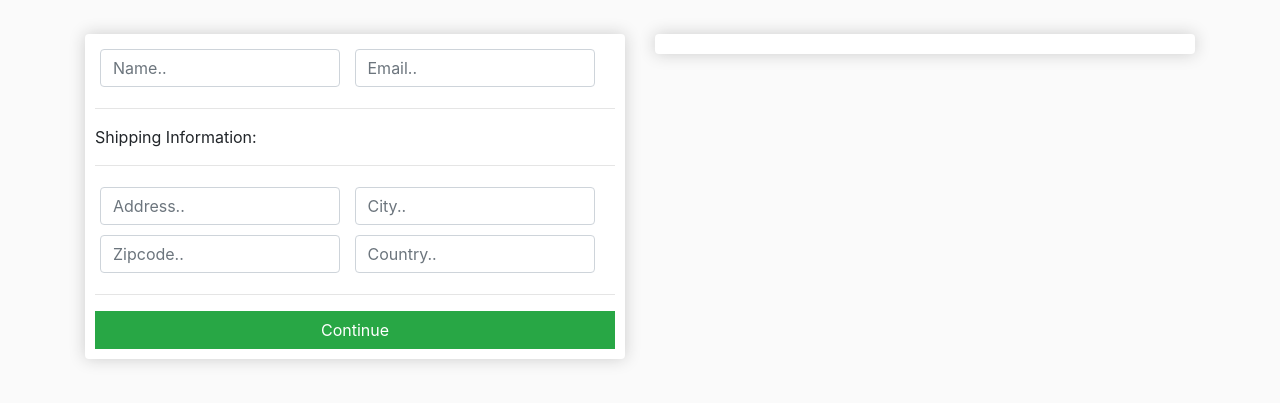
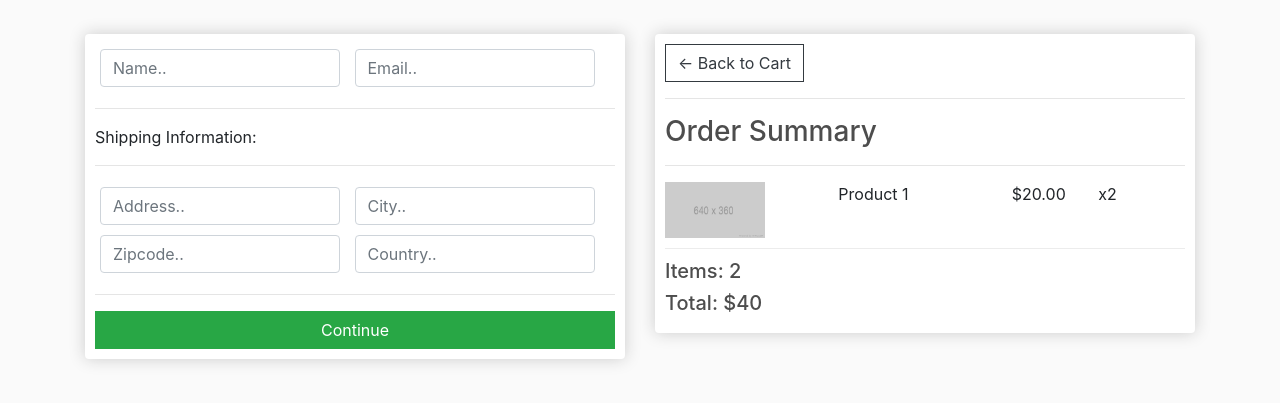
Before and after one commit to youhubs/myshop, a Django app: page /checkout/ in a window 1280 px wide. Shown: the part 57-460 px from the top of the page. Run offline with Django 3.2, Linux system fonts and the light colour scheme; some libraries are stand-ins or nearby versions.

Commit message:
add order summary

```diff
--- a/store/templates/store/checkout.html
+++ b/store/templates/store/checkout.html
@@ -47,9 +47,20 @@
         </div>
 
         <div class="col-lg-6">
-            <div class="box-element">
-
-            </div>
+			<div class="box-element">
+				<a  class="btn btn-outline-dark" href="{% url 'cart' %}">&#x2190; Back to Cart</a>
+				<hr>
+				<h3>Order Summary</h3>
+				<hr>
+				<div class="cart-row">
+					<div style="flex:2"><img class="row-image" src="{% static 'images/placeholder.png' %}"></div>
+					<div style="flex:2"><p>Product 1</p></div>
+					<div style="flex:1"><p>$20.00</p></div>
+					<div style="flex:1"><p>x2</p></div>
+				</div>
+				<h5>Items: 2</h5>
+				<h5>Total: $40</h5>
+			</div>
         </div>
     </div>
 
```
